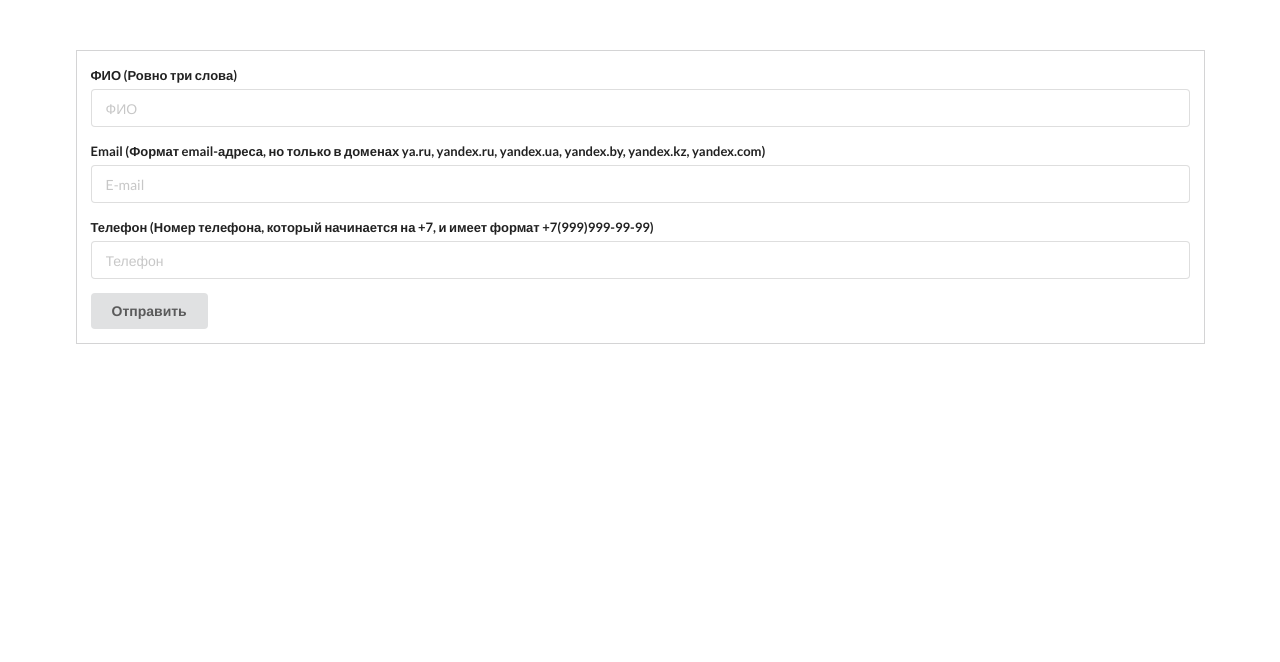
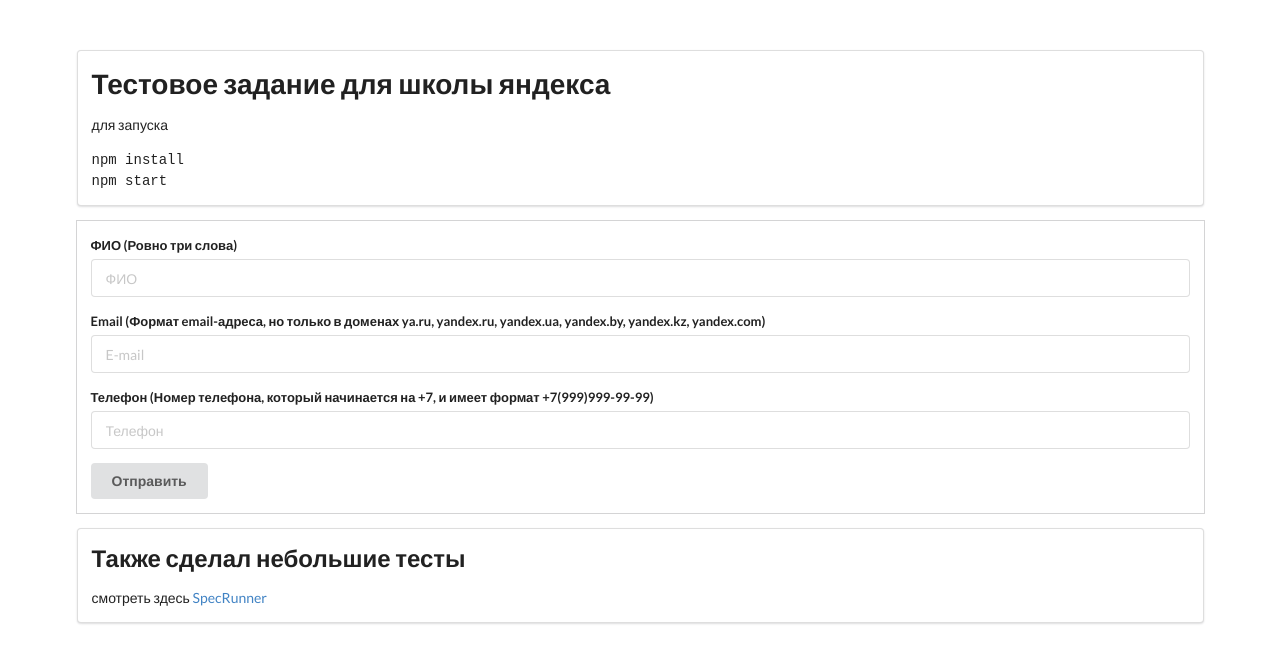
Before and after one commit to chemaxa/yandex-nodejs-school, a website: page index.html in a window 1280 px wide. Drawn offline with Linux system fonts and the light colour scheme.

Commit message:
Added some info

```diff
--- a/index.html
+++ b/index.html
@@ -12,6 +12,16 @@
 </head>
 
 <body class="page">
+  <div class="ui container segment">
+    <h1>Тестовое задание для школы яндекса</h1>
+    <p>
+      для запуска
+    </p>
+    <p>
+      <code>npm install</code><br/>
+      <code>npm start</code>
+    </p>
+  </div>
   <div class="ui container">
     <div class="ui grid">
       <div class="sixteen wide column">
@@ -34,6 +44,13 @@
       </div>
     </div>
   </div>
+  <div class="ui container segment">
+    <h2>Также сделал небольшие тесты</h2>
+    <p>
+      смотреть здесь
+      <a href="/SpecRunner.html">SpecRunner</a>
+    </p>
+  </div>
   <script src="assets/js/jquery-3.1.1.min.js"></script>
   <script src="assets/js/semantic.min.js"></script>
   <script src="index.js"></script>
```
Also changed, not shown: README.md.
